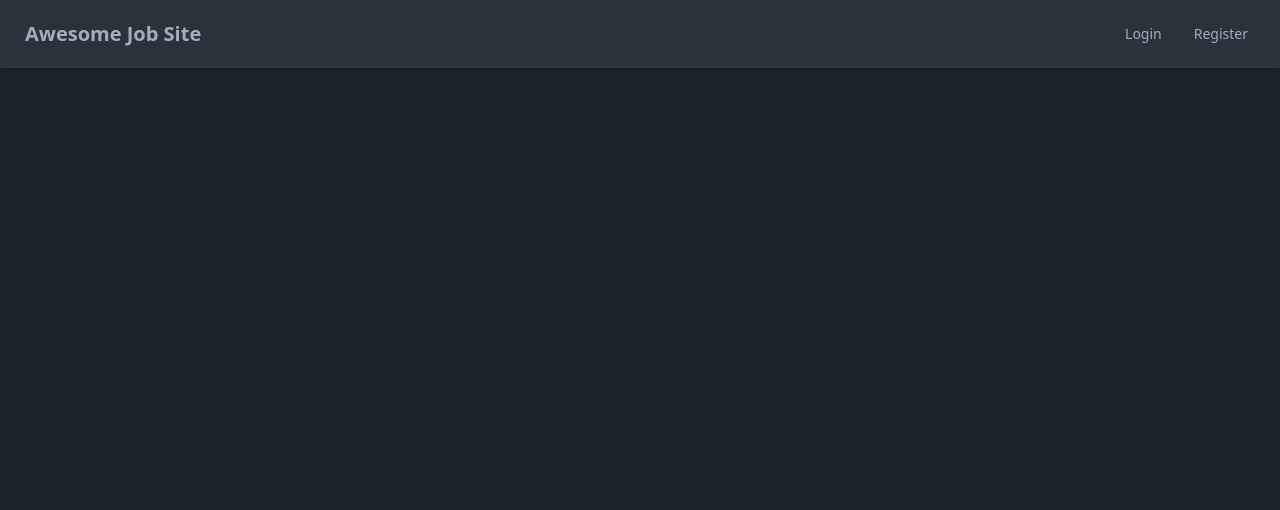
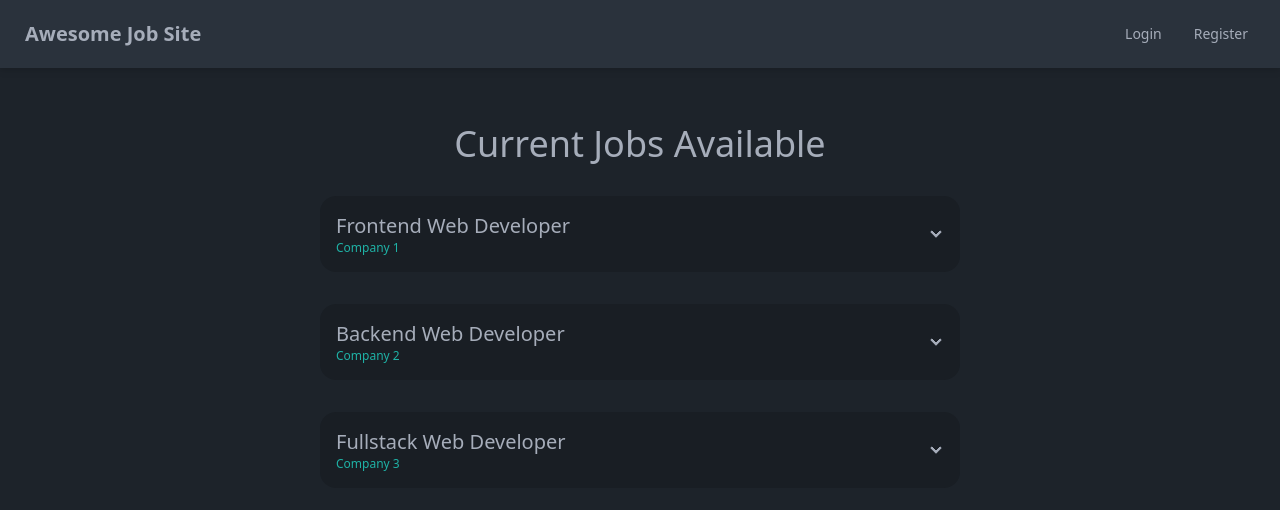
Before and after one commit to DJLad97/awesome-job-site, a Vue app: page / in a window 1280 px wide. Shown: the top 510 px of the page. Built offline with nearby package versions, Linux system fonts and the light colour scheme.

Commit message:
Created user jobs page

```diff
--- /dev/null
+++ b/src/components/JobsList.vue
@@ -0,0 +1,49 @@
+<template>
+    <div
+        v-for="job in jobs"
+        :key="job.id"
+        class="collapse collapse-arrow bg-base-200 w-fit my-4"
+    >
+        <input type="radio" name="job" />
+        <div
+            class="collapse-title text-xl font-medium"
+            :aria-describedby="`job-title-${job.id}`"
+        >
+            <span :id="`job-title-${job.id}`">{{ job.title }}</span>
+            <span class="block text-xs text-accent">{{ job.company }} </span>
+        </div>
+        <div class="collapse-content">
+            {{ job.description }}
+            <button
+                type="button"
+                class="mt-4 block btn btn-primary btn-sm"
+                @click="goToJob(job.id)"
+            >
+                <span v-if="!getUserJobsbyId(job.id)">Apply</span>
+                <span v-else>View Job</span>
+            </button>
+            <p v-if="getUserJobsbyId(job.id)" class="font-bold mt-4">Applied</p>
+        </div>
+    </div>
+</template>
+
+<script lang="ts" setup>
+import { useUserStore } from '@/stores/user';
+import { useRouter } from 'vue-router';
+import { storeToRefs } from 'pinia';
+import RoutesPaths from '@/router/routes';
+import { Job } from '@/stores/jobs/types';
+
+const router = useRouter();
+const userStore = useUserStore();
+
+defineProps<{
+    jobs: Array<Job>;
+}>();
+
+const { getUserJobsbyId } = storeToRefs(userStore);
+
+function goToJob(id: number) {
+    router.push(`${RoutesPaths.Job}/${id}`);
+}
+</script>
--- a/src/components/NavList.vue
+++ b/src/components/NavList.vue
@@ -46,7 +46,7 @@ const loggedInLinks: Array<Links> = [
     },
     {
         text: 'Your Jobs',
-        route: RoutesPaths.Home,
+        route: RoutesPaths.UserJobs,
     },
     {
         text: 'Logout',
--- a/src/router/index.ts
+++ b/src/router/index.ts
@@ -3,6 +3,7 @@ import Home from '@/views/Home.vue';
 import Login from '@/views/Login.vue';
 import Register from '@/views/Register.vue';
 import Job from '@/views/Job.vue';
+import UserJobs from '@/views/UserJobs.vue';
 import RoutePaths from './routes';
 
 const routes = [
@@ -26,6 +27,11 @@ const routes = [
         name: 'Job',
         component: Job,
     },
+    {
+        path: RoutePaths.UserJobs,
+        name: 'UserJobs',
+        component: UserJobs,
+    },
 ];
 
 const router = createRouter({
--- a/src/router/routes.ts
+++ b/src/router/routes.ts
@@ -1,8 +1,8 @@
 const RoutesPaths = {
-    Home: '/home',
+    Home: '/',
     Login: '/login',
     Register: '/register',
-    YourJobs: '/your-jobs',
+    UserJobs: '/your-jobs',
     Job: '/job',
 } as const;
 
--- /dev/null
+++ b/src/views/Home.vue
@@ -0,0 +1,16 @@
+<template>
+    <div class="container flex flex-col sm:w-1/2 w-3/4">
+        <h1 class="text-center py-4">Current Jobs Available</h1>
+        <jobs-list :jobs="jobs" />
+    </div>
+</template>
+
+<script lang="ts" setup>
+import { useJobsStore } from '@/stores/jobs';
+import { storeToRefs } from 'pinia';
+import JobsList from '@/components/JobsList.vue';
+
+const jobStore = useJobsStore();
+
+const { jobs } = storeToRefs(jobStore);
+</script>
--- /dev/null
+++ b/src/views/UserJobs.vue
@@ -0,0 +1,37 @@
+<template>
+    <div class="container flex flex-col sm:w-1/2 w-3/4">
+        <h1 class="text-center py-4">Your Jobs</h1>
+        <jobs-list :jobs="appliedJobs" />
+    </div>
+</template>
+
+<script lang="ts" setup>
+import { onMounted, ref } from 'vue';
+import { storeToRefs } from 'pinia';
+import { useJobsStore } from '@/stores/jobs';
+import { useUserStore } from '@/stores/user';
+import JobsList from '@/components/JobsList.vue';
+import { Job } from '@/stores/jobs/types';
+const jobStore = useJobsStore();
+const userStore = useUserStore();
+
+const { getJobById } = storeToRefs(jobStore);
+const { userJobs } = storeToRefs(userStore);
+const appliedJobs = ref<Array<Job>>([]);
+
+onMounted(() => {
+    if (hasAppliedJobs()) {
+        userJobs.value.forEach((userJob) => {
+            const job = getJobById.value(userJob.job_id);
+
+            if (job) {
+                appliedJobs.value.push(job);
+            }
+        });
+    }
+});
+
+function hasAppliedJobs() {
+    return userJobs.value.length > 0;
+}
+</script>
```
